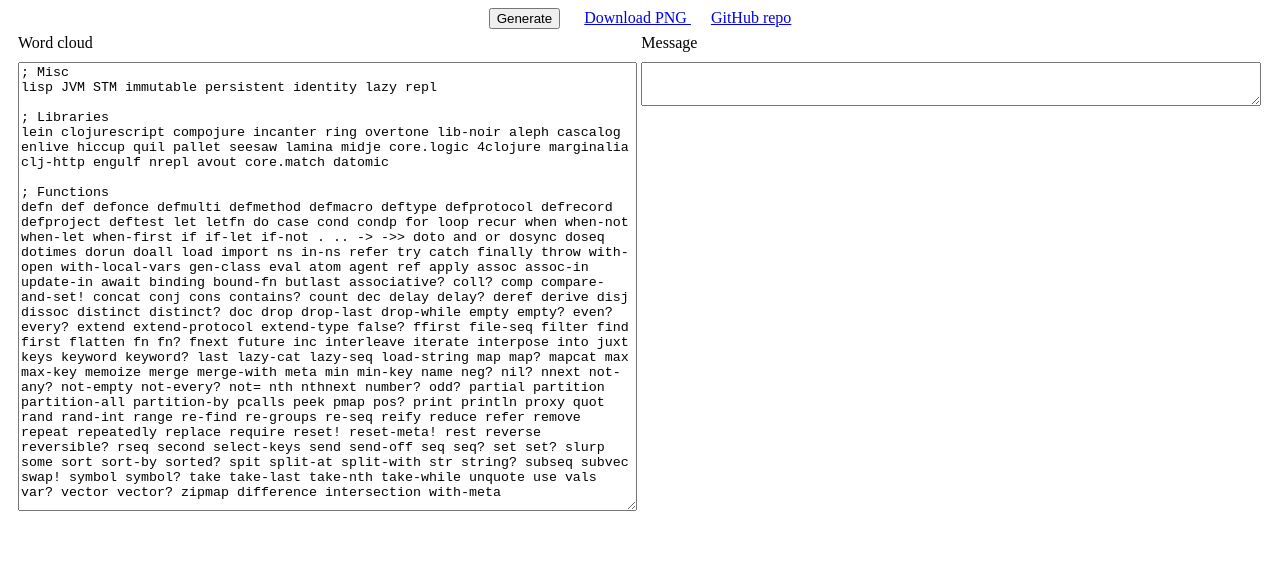
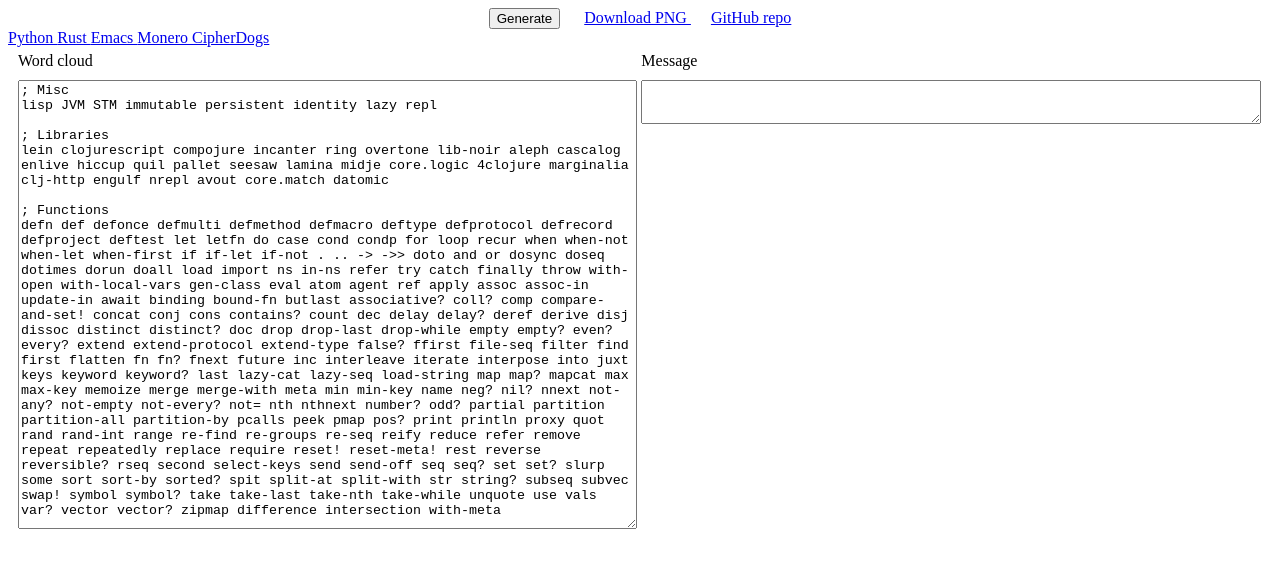
Before and after one commit to CipherDogs/mug-template, a plain HTML site: page index.html in a window 1280 px wide. Drawn offline with Linux system fonts and the light colour scheme.

Commit message:
Update index.html

```diff
--- a/index.html
+++ b/index.html
@@ -18,6 +18,23 @@
         GitHub repo
     </a>
 </div>
+<div>
+    <a href="#" onclick="">
+        Python
+    </a>
+    <a href="#" onclick="">
+        Rust
+    </a>
+    <a href="#" onclick="">
+        Emacs
+    </a>
+    <a href="#" onclick="">
+        Monero
+    </a>
+    <a href="#" onclick="">
+        CipherDogs
+    </a>
+</div>
 <div id="texts">
     <div>
         <p>Word cloud</p>
```
